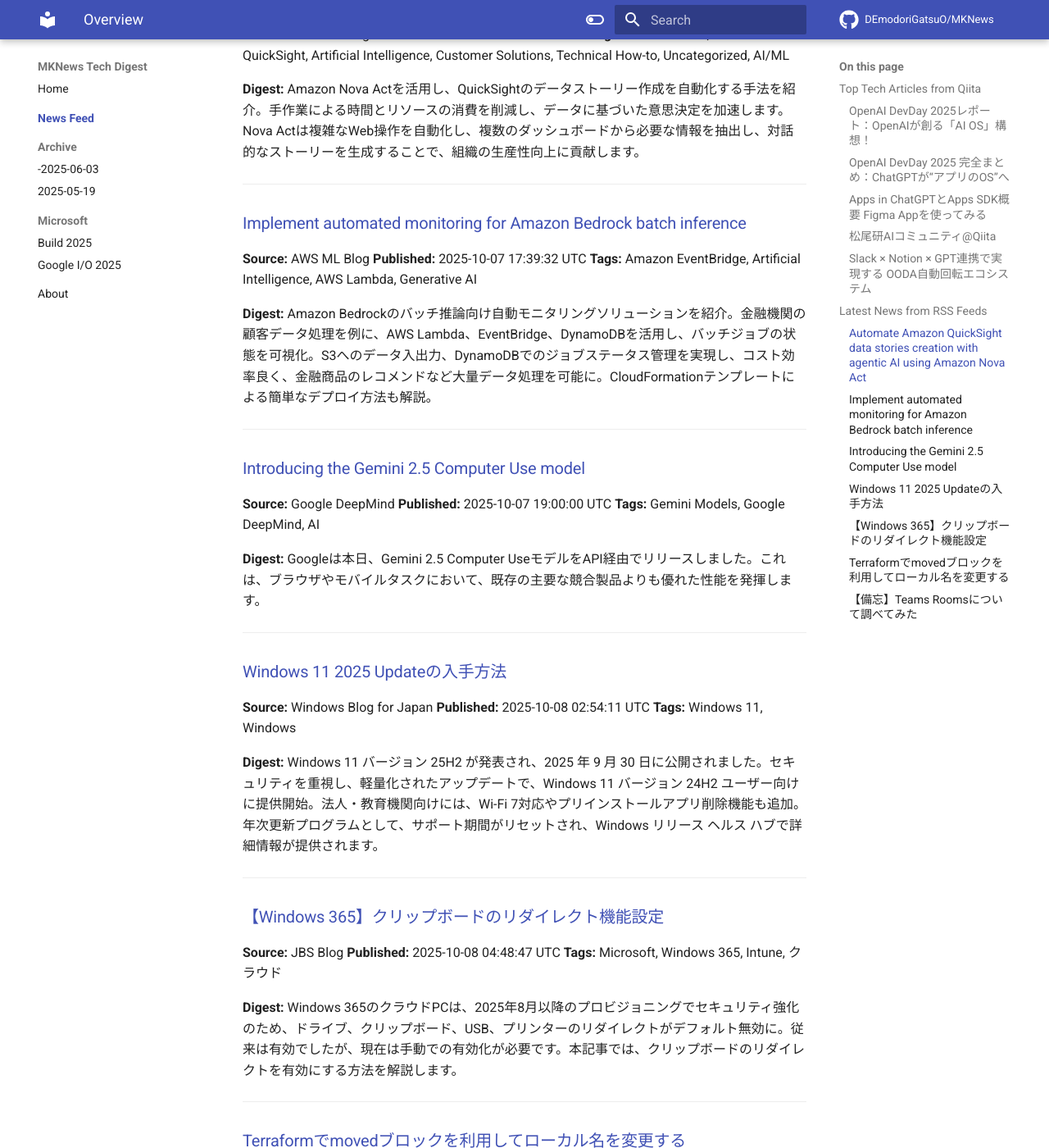
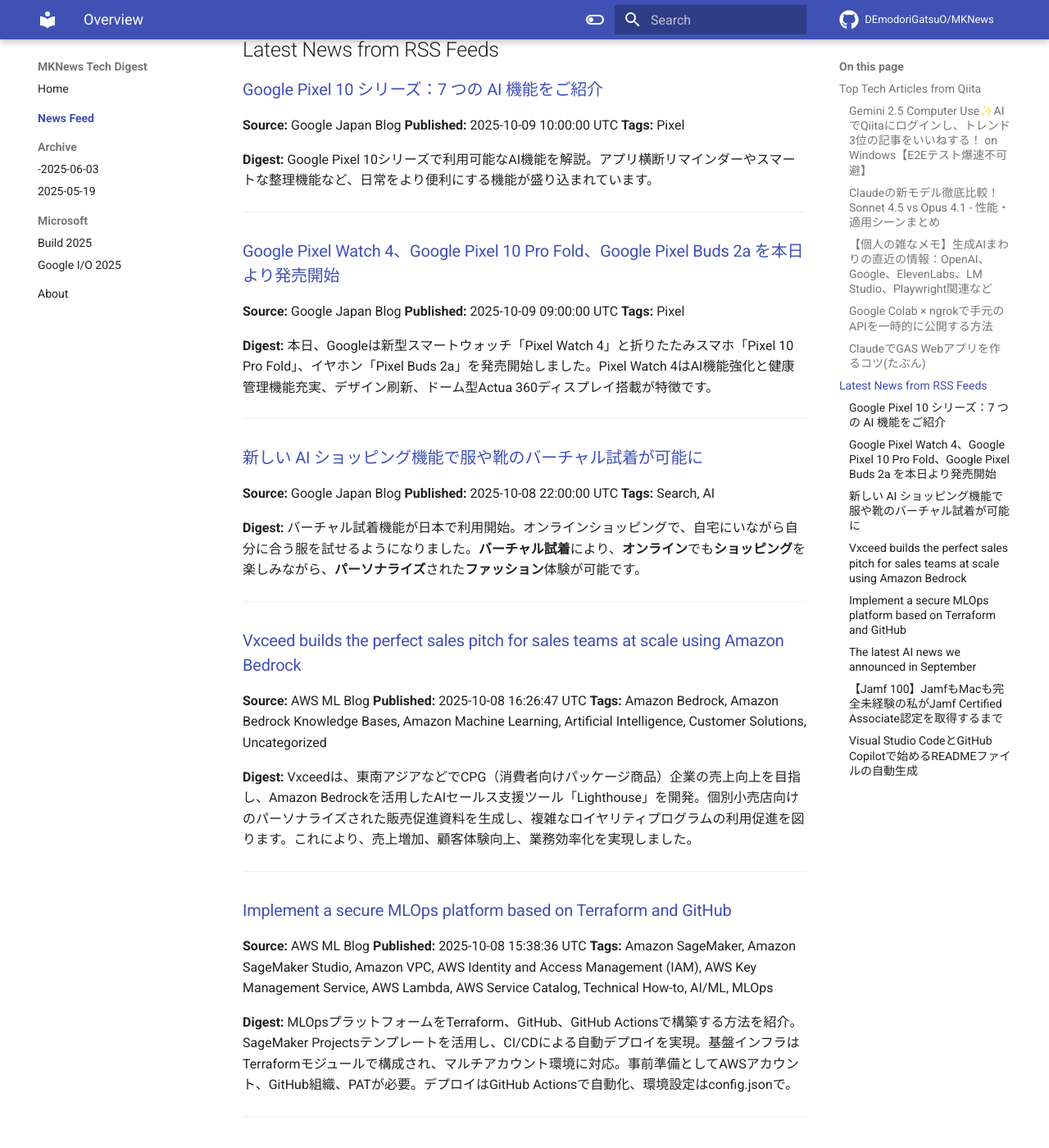
Before and after one commit to DEmodoriGatsuO/MKNews, an MkDocs documentation site: the page built from docs/news/index.md, in a window 1280 px wide and 1400 px high, scrolled down 1602 px. Shown: the whole window at 82% size. Built offline with MkDocs 1.6.1 and Material for MkDocs 9.7.7, drawn with Linux system fonts in a browser that asks for light colours; comment, search, counter and statistics services are not loaded; some of the changed text lies outside the part shown.

Commit message:
Automated AI Tech Digest - 2025-10-09

```diff
--- a/docs/news/index.md
+++ b/docs/news/index.md
@@ -1,128 +1,138 @@
-# AI Tech Trends Digest (2025-10-08)
+# AI Tech Trends Digest (2025-10-09)
 
 
 ## Top Tech Articles from Qiita
 
 
-### [OpenAI DevDay 2025レポート：OpenAIが創る「AI OS」構想！](https://qiita.com/ryosuke_ohori/items/e925e920b92c08601752)
-**Published:** 2025-10-08 02:15:09 UTC
-**Likes:** 7
-**Tags:** Python, AI, OpenAI, ChatGPT, DevDay
+### [Gemini 2.5 Computer Use✨AIでQiitaにログインし、トレンド3位の記事をいいねする！ on Windows【E2Eテスト爆速不可避】](https://qiita.com/7mpy/items/3f62d62e7131d9b6911f)
+**Published:** 2025-10-08 12:26:47 UTC
+**Likes:** 8
+**Tags:** AI, Gemini, 生成AI, ChatGPT, LLM
 
 **Digest:**
-OpenAI DevDay 2025では、ChatGPTのアプリプラットフォーム化とAgentKitによるエージェント構築基盤が発表。Apps SDKでChatGPT内アプリ開発が可能になり、Agent Builderで視覚的なワークフロー構築も実現。GPT-5 ProやSora 2のAPI強化、小型モデルも登場。開発者はUI/UXやコスト、セキュリティに注意しつつ、PoCから始めるのが賢明です。
+GoogleのGemini 2.5 Computer Useを使い、**Qiitaのトレンド3位記事にLGTM（いいね）を押す自動化**を検証。**Windows PowerShell**で環境構築し、**GitHubのサンプルコード**を利用。**Playwright**でChromeを操作し、ログインからLGTMまでを自動化。**規約遵守**と**2段階認証への対応**に注意が必要です。
 
 ---
 
-### [OpenAI DevDay 2025 完全まとめ：ChatGPTが“アプリのOS”へ](https://qiita.com/softbase/items/fe35f326df4bd7efda07)
-**Published:** 2025-10-07 13:47:02 UTC
+### [Claudeの新モデル徹底比較！Sonnet 4.5 vs Opus 4.1 - 性能・適用シーンまとめ](https://qiita.com/ABC-KeisukeKashio/items/5721098392304893903e)
+**Published:** 2025-10-09 03:39:56 UTC
 **Likes:** 1
-**Tags:** OpenAI, DevDay2025
+**Tags:** 業務効率化, 生成AI, LLM, Claude, AI活用
 
 **Digest:**
-OpenAI DevDay 2025では、ChatGPTを"次のOS"として位置づけ、アプリ実行環境へと進化。Apps SDKでチャット内にアプリを実装、AgentKitとSDKでAIエージェント開発を標準化。Codex GA、GPT-5/Sora 2発表、AMDとのGPU契約も。開発者はUI/UX再設計、権限・監査への配慮が重要。会話中心のアプリ体験が加速する。
+Anthropicの最新AIモデル「Claude 4ファミリー」の**Sonnet 4.5とOpus 4.1**を比較解説。日常利用には**Sonnet 4.5**、高品質な出力を求める重要タスクには**Opus 4.1**が最適。プロジェクト機能やプロンプト最適化で効率UP。無料・有料プランがあり、用途に応じたモデル選択で業務効率化を図れます。
 
 ---
 
-### [Apps in ChatGPTとApps SDK概要 Figma Appを使ってみる](https://qiita.com/wondercoms/items/094e8de780d4d44c5703)
-**Published:** 2025-10-07 12:10:22 UTC
+### [【個人の雑なメモ】生成AIまわりの直近の情報：OpenAI、Google、ElevenLabs、LM Studio、Playwright関連など](https://qiita.com/youtoy/items/41d19920b3b7238c780e)
+**Published:** 2025-10-08 18:39:18 UTC
 **Likes:** 1
-**Tags:** OpenAI, Figma, ChatGPT
+**Tags:** Google, OpenAI, Playwright, LMStudio, ElevenLabs
 
 **Digest:**
-OpenAIが、ChatGPT内で外部サービスを操作できる新機能「Apps in ChatGPT」を発表、開発基盤「Apps SDK」も公開しました。地図やプレイリストなどのインタラクティブUIがチャット内に表示され、EU圏外のFree/Go/Plus/Proプランで利用可能。SDKはオープンソースで、年内にはアプリ公開、審査、マネタイズも予定。安全性を重視し、データ収集は最小限に、許可設計は透明化。Figmaアプリを例に使い方も紹介されています。
+OpenAI DevDay 2025で発表されたAgentKitやApps SDK、GoogleのOpal日本提供開始、Gemini CLI extensionsなど、生成AI関連の情報をまとめた雑なメモ。GPT-5 Pro、Sora 2/2 Pro、Jules API、ElevenLabs Agent Workflows、LM StudioのOpenAI Responses API対応、Playwright Agentsなど多岐に渡る情報が記述されています。
 
 ---
 
-### [松尾研AIコミュニティ@Qiita](https://qiita.com/kaizen_nagoya/items/6b904eacbbd9a55185cf)
-**Published:** 2025-10-07 10:24:05 UTC
+### [Google Colab × ngrokで手元のAPIを一時的に公開する方法](https://qiita.com/KENTAROSZK/items/94915c7411e7109be70b)
+**Published:** 2025-10-08 15:43:03 UTC
 **Likes:** 1
-**Tags:** Qiita, AI, LLM
+**Tags:** API, サーバー, ngrok, GoogleColaboratory, LLM
 
 **Digest:**
-Qiitaの松尾研AIコミュニティ関連情報をまとめたダイジェストです。LLM講座、開発コンペ、コミュニティ運営、技術メモなど、34件の記事を収録したCSVをダウンロードできます。ロードマップ、コンペ体験記、Axolotlチュートリアルなど、多様なテーマの記事があり、LLMやAIエンジニアリングに関する情報が豊富です。
+データサイエンティスト向けに、手元のAPIを一時的にWeb公開するサービス **ngrok** を紹介。クライアントへのデモで役立つ。**FastAPI** などを公開し、URLと認証情報でアクセスを制限可能。**Google Colab** での簡単な使い方や、**Basic認証** を使った安全な公開方法を解説。無料プランでも利用でき、終了後は必ずトンネルを閉じることを推奨。
 
 ---
 
-### [Slack × Notion × GPT連携で実現する OODA自動回転エコシステム](https://qiita.com/ota-tsutomu/items/d3a3db77d67e44f35492)
-**Published:** 2025-10-08 04:50:45 UTC
-**Likes:** 0
-**Tags:** Slack, OODA, Notion, ChatGPT, Claude
+### [ClaudeでGAS Webアプリを作るコツ(たぶん)](https://qiita.com/hiro_underclass/items/16b3a47647fae90cc9fe)
+**Published:** 2025-10-08 14:04:04 UTC
+**Likes:** 1
+**Tags:** GoogleAppsScript, GAS, プロンプトエンジニアリング, Claude
 
 **Digest:**
-OODAループを習慣化するため、Slack・Notion・AIを連携した「自動回転エコシステム」を紹介。課題解決のため、Slackで開始、GPTがOrient支援、Notion記録、KPI可視化を実現。ChatGPTとClaudeを比較し、チーム改善のPDCAを回す方法を解説。事例では、プロダクト開発、受託開発、営業部門での活用を紹介。
+AIツールClaudeを活用し、GAS Webアプリを開発。プロンプトは、DB構造、仕様、技術要件、ファイル構成の4要素で構成。効率化のため、スプレッドシートへのアクセスを最小限にする指示も。Claudeは骨格となるコードを出力したが、エラー修正やデザイン調整が必要だった。AIへの依存はGAS理解の妨げにもなり得ると感じ、学習の必要性を痛感した。
 
 ---
 
 ## Latest News from RSS Feeds
 
 
-### [Automate Amazon QuickSight data stories creation with agentic AI using Amazon Nova Act](https://aws.amazon.com/blogs/machine-learning/automate-amazon-quicksight-data-stories-creation-with-agentic-ai-using-amazon-nova-act/)
-**Source:** AWS ML Blog
-**Published:** 2025-10-07 17:43:26 UTC
-**Tags:** Amazon Nova, Amazon QuickSight, Artificial Intelligence, Customer Solutions, Technical How-to, Uncategorized, AI/ML
+### [Google Pixel 10 シリーズ：7 つの AI 機能をご紹介](https://blog.google/intl/ja-jp/products/devices-services/google-pixel-10-ai-features-updates/)
+**Source:** Google Japan Blog
+**Published:** 2025-10-09 10:00:00 UTC
+**Tags:** Pixel
 
 **Digest:**
-Amazon Nova Actを活用し、QuickSightのデータストーリー作成を自動化する手法を紹介。手作業による時間とリソースの消費を削減し、データに基づいた意思決定を加速します。Nova Actは複雑なWeb操作を自動化し、複数のダッシュボードから必要な情報を抽出し、対話的なストーリーを生成することで、組織の生産性向上に貢献します。
+Google Pixel 10シリーズで利用可能なAI機能を解説。アプリ横断リマインダーやスマートな整理機能など、日常をより便利にする機能が盛り込まれています。
 
 ---
 
-### [Implement automated monitoring for Amazon Bedrock batch inference](https://aws.amazon.com/blogs/machine-learning/implement-automated-monitoring-for-amazon-bedrock-batch-inference/)
-**Source:** AWS ML Blog
-**Published:** 2025-10-07 17:39:32 UTC
-**Tags:** Amazon EventBridge, Artificial Intelligence, AWS Lambda, Generative AI
+### [Google Pixel Watch 4、Google Pixel 10 Pro Fold、Google Pixel Buds 2a を本日より発売開始](https://blog.google/intl/ja-jp/feed/pixel-watch-4-pixel-10-pro-fold-pixel-buds-2a-available-now/)
+**Source:** Google Japan Blog
+**Published:** 2025-10-09 09:00:00 UTC
+**Tags:** Pixel
 
 **Digest:**
-Amazon Bedrockのバッチ推論向け自動モニタリングソリューションを紹介。金融機関の顧客データ処理を例に、AWS Lambda、EventBridge、DynamoDBを活用し、バッチジョブの状態を可視化。S3へのデータ入出力、DynamoDBでのジョブステータス管理を実現し、コスト効率良く、金融商品のレコメンドなど大量データ処理を可能に。CloudFormationテンプレートによる簡単なデプロイ方法も解説。
+本日、Googleは新型スマートウォッチ「Pixel Watch 4」と折りたたみスマホ「Pixel 10 Pro Fold」、イヤホン「Pixel Buds 2a」を発売開始しました。Pixel Watch 4はAI機能強化と健康管理機能充実、デザイン刷新、ドーム型Actua 360ディスプレイ搭載が特徴です。
 
 ---
 
-### [Introducing the Gemini 2.5 Computer Use model](https://blog.google/technology/google-deepmind/gemini-computer-use-model/)
-**Source:** Google DeepMind
-**Published:** 2025-10-07 19:00:00 UTC
-**Tags:** Gemini Models, Google DeepMind, AI
+### [新しい AI ショッピング機能で服や靴のバーチャル試着が可能に](https://blog.google/intl/ja-jp/products/explore-get-answers/try-on-you/)
+**Source:** Google Japan Blog
+**Published:** 2025-10-08 22:00:00 UTC
+**Tags:** Search, AI
 
 **Digest:**
-Googleは本日、Gemini 2.5 Computer UseモデルをAPI経由でリリースしました。これは、ブラウザやモバイルタスクにおいて、既存の主要な競合製品よりも優れた性能を発揮します。
+バーチャル試着機能が日本で利用開始。オンラインショッピングで、自宅にいながら自分に合う服を試せるようになりました。**バーチャル試着**により、**オンライン**でも**ショッピング**を楽しみながら、**パーソナライズ**された**ファッション**体験が可能です。
 
 ---
 
-### [Windows 11 2025 Updateの入手方法](https://blogs.windows.com/japan/2025/10/08/how-to-get-the-windows-11-2025-update/)
-**Source:** Windows Blog for Japan
-**Published:** 2025-10-08 02:54:11 UTC
-**Tags:** Windows 11, Windows
+### [Vxceed builds the perfect sales pitch for sales teams at scale using Amazon Bedrock](https://aws.amazon.com/blogs/machine-learning/vxceed-builds-the-perfect-sales-pitch-for-sales-teams-at-scale-using-amazon-bedrock/)
+**Source:** AWS ML Blog
+**Published:** 2025-10-08 16:26:47 UTC
+**Tags:** Amazon Bedrock, Amazon Bedrock Knowledge Bases, Amazon Machine Learning, Artificial Intelligence, Customer Solutions, Uncategorized
 
 **Digest:**
-Windows 11 バージョン 25H2 が発表され、2025 年 9 月 30 日に公開されました。セキュリティを重視し、軽量化されたアップデートで、Windows 11 バージョン 24H2 ユーザー向けに提供開始。法人・教育機関向けには、Wi-Fi 7対応やプリインストールアプリ削除機能も追加。年次更新プログラムとして、サポート期間がリセットされ、Windows リリース ヘルス ハブで詳細情報が提供されます。
+Vxceedは、東南アジアなどでCPG（消費者向けパッケージ商品）企業の売上向上を目指し、Amazon Bedrockを活用したAIセールス支援ツール「Lighthouse」を開発。個別小売店向けのパーソナライズされた販売促進資料を生成し、複雑なロイヤリティプログラムの利用促進を図ります。これにより、売上増加、顧客体験向上、業務効率化を実現しました。
 
 ---
 
-### [【Windows 365】クリップボードのリダイレクト機能設定](https://blog.jbs.co.jp/entry/2025/10/08/134847)
-**Source:** JBS Blog
-**Published:** 2025-10-08 04:48:47 UTC
-**Tags:** Microsoft, Windows 365, Intune, クラウド
+### [Implement a secure MLOps platform based on Terraform and GitHub](https://aws.amazon.com/blogs/machine-learning/implement-a-secure-mlops-platform-based-on-terraform-and-github/)
+**Source:** AWS ML Blog
+**Published:** 2025-10-08 15:38:36 UTC
+**Tags:** Amazon SageMaker, Amazon SageMaker Studio, Amazon VPC, AWS Identity and Access Management (IAM), AWS Key Management Service, AWS Lambda, AWS Service Catalog, Technical How-to, AI/ML, MLOps
 
 **Digest:**
-Windows 365のクラウドPCは、2025年8月以降のプロビジョニングでセキュリティ強化のため、ドライブ、クリップボード、USB、プリンターのリダイレクトがデフォルト無効に。従来は有効でしたが、現在は手動での有効化が必要です。本記事では、クリップボードのリダイレクトを有効にする方法を解説します。
+MLOpsプラットフォームをTerraform、GitHub、GitHub Actionsで構築する方法を紹介。SageMaker Projectsテンプレートを活用し、CI/CDによる自動デプロイを実現。基盤インフラはTerraformモジュールで構成され、マルチアカウント環境に対応。事前準備としてAWSアカウント、GitHub組織、PATが必要。デプロイはGitHub Actionsで自動化、環境設定はconfig.jsonで。
 
 ---
 
-### [Terraformでmovedブロックを利用してローカル名を変更する](https://blog.jbs.co.jp/entry/2025/10/08/110049)
-**Source:** JBS Blog
-**Published:** 2025-10-08 02:00:49 UTC
-**Tags:** Azure, Terraform
+### [The latest AI news we announced in September](https://blog.google/technology/ai/google-ai-updates-september-2025/)
+**Source:** Google DeepMind
+**Published:** 2025-10-08 15:00:00 UTC
+**Tags:** Search, Android, Chrome, Google DeepMind, Google Labs, Learning & Education, Gemini, AI, Gemini App
 
 **Digest:**
-Terraformの`moved`ブロックは、リソースを再作成せずにローカル名を変更できる強力な機能です。記事では、この機能の試用を通して、`moved`ブロックを使わない場合との比較や、Terraform定義ファイルの作成方法、`moved`ブロック`の使用例を解説しています。
+Googleは2025年9月に、最新のAIアップデートを発表しました。具体的には、**AIモデル**の性能向上、**生成AI**機能の拡充、そして**AIツール**の利便性向上などが含まれています。これらの進化は、Googleの**AI戦略**における重要な一歩であり、今後のサービス展開に大きな影響を与えるでしょう。
 
 ---
 
-### [【備忘】Teams Roomsについて調べてみた](https://blog.jbs.co.jp/entry/2025/10/08/090323)
+### [【Jamf 100】JamfもMacも完全未経験の私がJamf Certified Associate認定を取得するまで](https://blog.jbs.co.jp/entry/2025/10/09/150101)
 **Source:** JBS Blog
-**Published:** 2025-10-08 00:03:23 UTC
-**Tags:** Teams, Teams rooms
+**Published:** 2025-10-09 06:01:01 UTC
+**Tags:** Jamf, Jamf Pro
 
 **Digest:**
-Teams Roomsについて調べた結果をまとめます。Microsoft Teams Roomsは、会議室での快適なコラボレーションを実現するソリューションです。ハードウェアとソフトウェアを組み合わせ、ビデオ会議やコンテンツ共有を容易にします。様々なサイズの会議室に対応し、シンプルな操作性で会議をスムーズに進められます。
+Jamf 100とJamf Certified Associate（JCA）資格取得について解説。Jamfの概要、デバイス管理の基礎を学び、認定試験対策も紹介。Jamf Proを使ったApple製品管理の知識習得に役立ちます。
 
 ---
+
+### [Visual Studio CodeとGitHub Copilotで始めるREADMEファイルの自動生成](https://blog.jbs.co.jp/entry/2025/10/09/091523)
+**Source:** JBS Blog
+**Published:** 2025-10-09 00:15:23 UTC
+**Tags:** VS Code, Copilot, GitHub, GitHub Copilot
+
+**Digest:**
+VS CodeとGitHub Copilotを連携させると、開発効率が劇的に向上します。特に、プロジェクトの顔となるREADMEファイル作成に有効です。GitHub Copilotの「Custom Chat Modes」機能を活用すれば、VS Code上でREADMEの目的や使い方をAIが提案し、魅力的で分かりやすいドキュメント作成を支援してくれます。
+
+---
```
